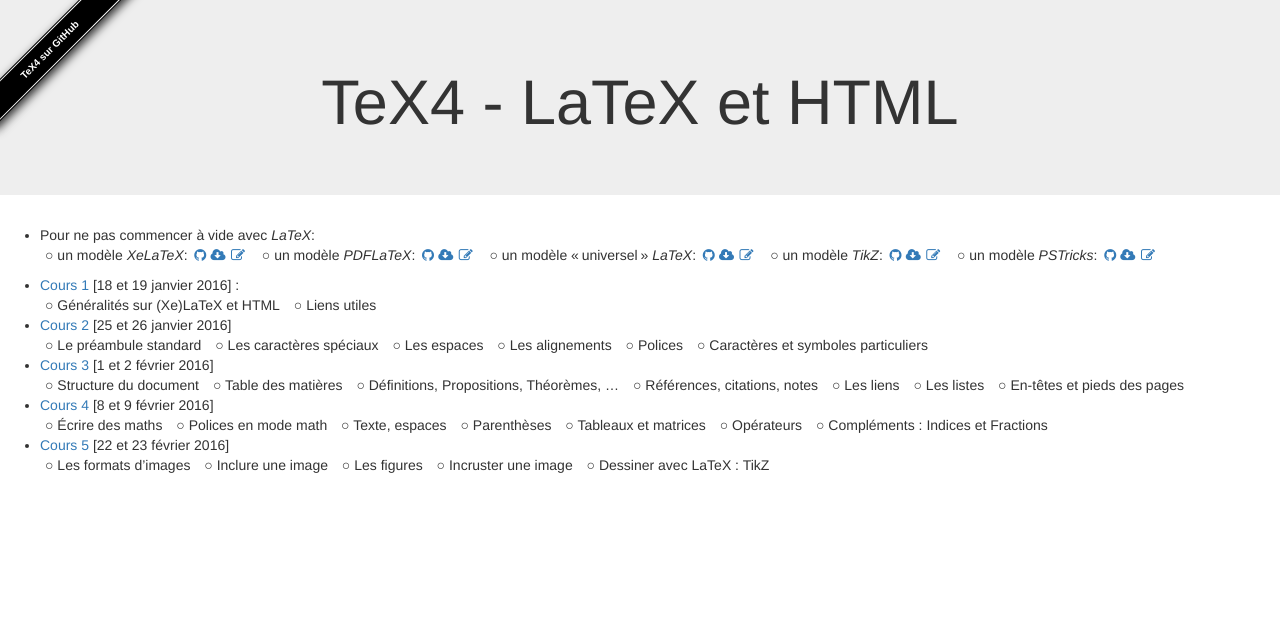
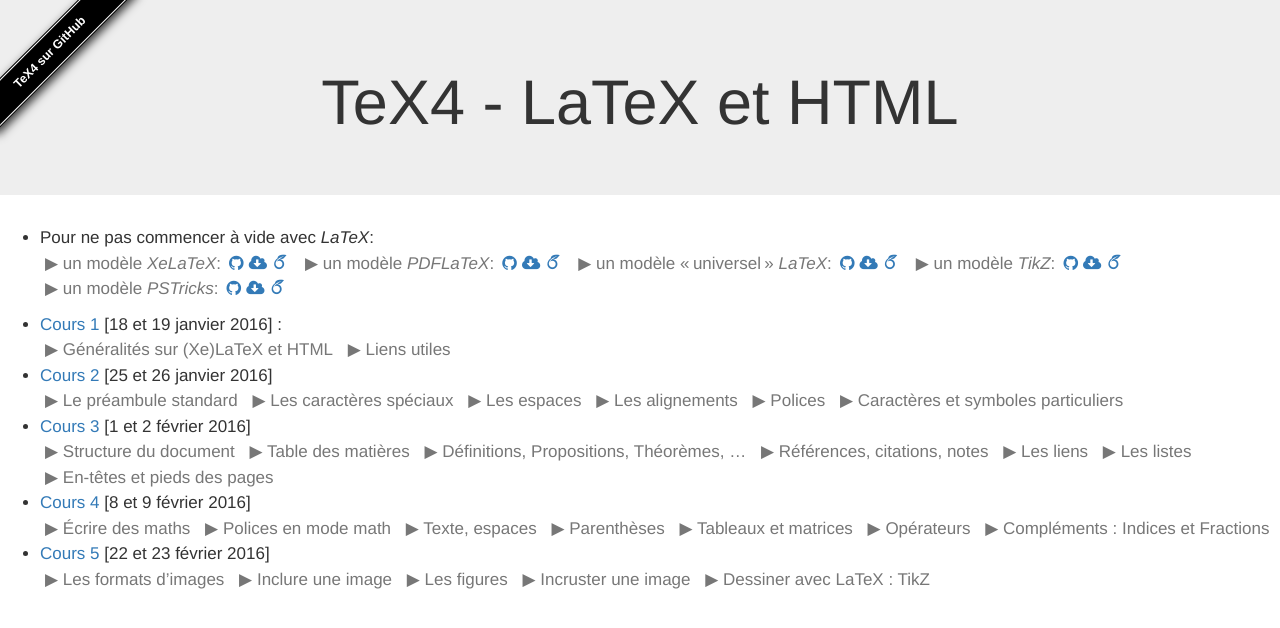
Before and after one commit to ktzanev/tex4lille1, a Jekyll site: the page built from index.md, in a window 1280 px wide. Shown: the top 628 px of the page. Built offline with Jekyll 4.4.1, drawn with Linux system fonts in a browser that asks for light colours; nearby versions of some CDN libraries.

Commit message:
amélioration police fontello

```diff
--- a/_sass/_tex_links.sass
+++ b/_sass/_tex_links.sass
@@ -1,7 +1,7 @@
 @font-face
   font-family: 'fontello'
-  src: url('../assets/fonts/fontello.woff') format('woff'), url('../assets/fonts/fontello.ttf') format('truetype')
-
+  src: url('../assets/fonts/fontello.eot')
+  src: url('../assets/fonts/fontello.eot') format('embedded-opentype'), url('../assets/fonts/fontello.woff') format('woff'), url('../assets/fonts/fontello.ttf') format('truetype'), url('../assets/fonts/fontello.svg') format('svg')
 a.edit::before,
 a.download::before,
 a.github::before
@@ -28,6 +28,9 @@ a.download::before
 a.edit::before
   content: 'E'
 
+a.edit.overleaf::before
+  content: 'O'
+
 a.github::before
   content: 'G'
   margin-right: .1em
--- a/css/default.sass
+++ b/css/default.sass
@@ -2,6 +2,13 @@
 # Only the main Sass file needs front matter (the dashes are enough)
 ---
 @charset "utf-8"
+
+html
+  font-size: 77%
+
+body
+  font-size: 17px
+  line-height: 1.5
 
 ul > li > ul
   padding-left: 0px
@@ -10,11 +17,13 @@ ul > li > ul
     display: inline-block
     padding-left: 5px
     padding-right: 5px
+    color: #777
     &::before
-      content: "\25cb  "
+      content: "\25b6  "
 
 ul.modeles > li li:hover
   background-color: #EFEFCF
   border-radius: 3px
+  color: inherit
 
 @import '_tex_links'
```
Also changed, not shown: assets/fonts/fontello.ttf, assets/fonts/fontello.woff, 2 other files.
